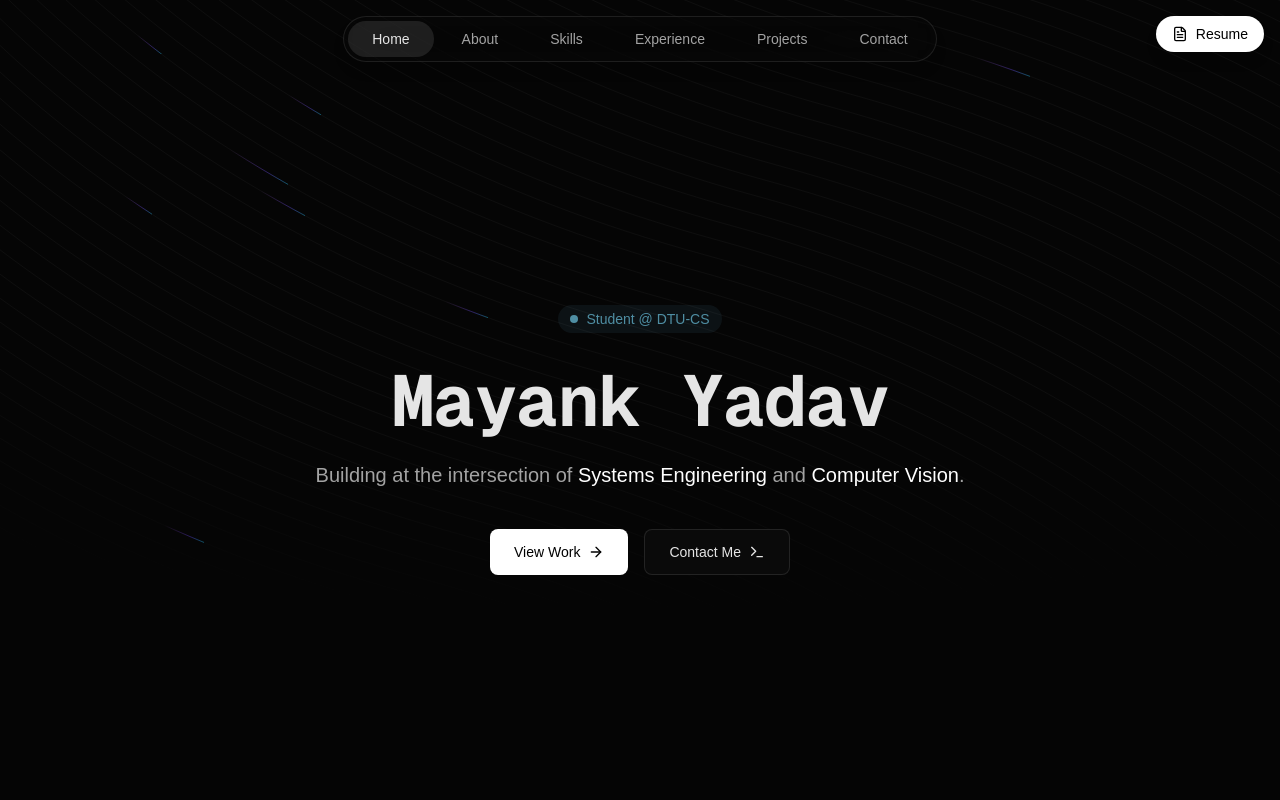
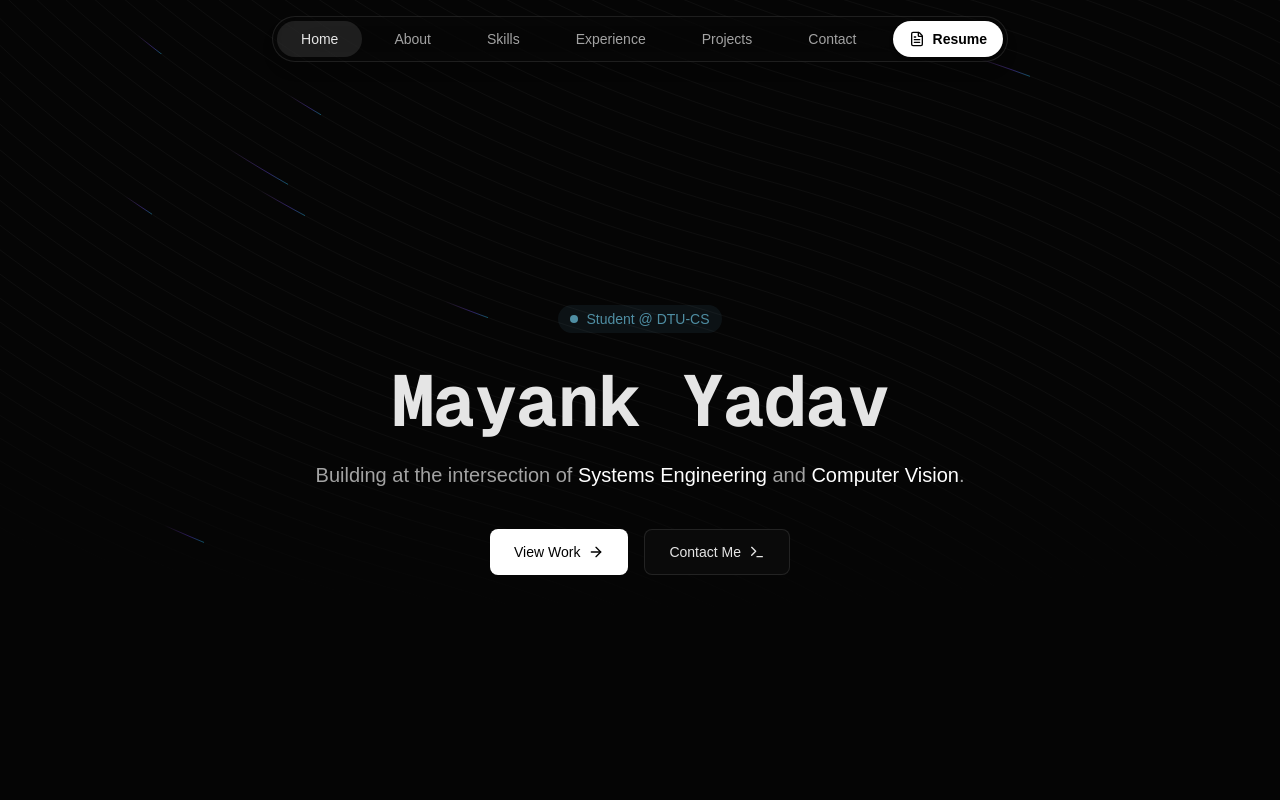
Before and after one commit to wolgwang1729/Portfolio, a Next.js app: page / in a window 1280 px wide. Shown: the top 800 px of the page. Built offline with nearby package versions, Linux system fonts and the light colour scheme.

Commit message:
subtle ui improvement

```diff
--- a/src/components/Contact.tsx
+++ b/src/components/Contact.tsx
@@ -76,6 +76,7 @@ export default function Contact() {
               href={link.href}
               target="_blank"
               rel="noopener noreferrer"
+              aria-label={`${link.name}: ${link.value}`}
               initial={{ opacity: 0, y: 20 }}
               whileInView={{ opacity: 1, y: 0 }}
               viewport={{ once: true }}
--- a/src/components/Navbar.tsx
+++ b/src/components/Navbar.tsx
@@ -54,20 +54,6 @@ export default function Navbar() {
 
   return (
     <>
-      {/*Resume button*/}
-      <motion.a
-        href="/resume.pdf"
-        target="_blank"
-        rel="noopener noreferrer"
-        initial={{ x: 60, opacity: 0 }}
-        animate={{ x: 0, opacity: 1 }}
-        transition={{ duration: 0.5, delay: 0.15 }}
-        className="fixed top-4 right-4 z-[60] flex items-center gap-2 px-4 py-2 rounded-full bg-white text-black shadow-lg hover:bg-gray-100 transition-all font-semibold cursor-pointer"
-      >
-        <FileText className="w-4 h-4" />
-        <span className="text-sm font-medium">Resume</span>
-      </motion.a>
-
       <motion.nav
         initial={{ y: -100, opacity: 0 }}
         animate={{ y: 0, opacity: 1 }}
@@ -75,7 +61,7 @@ export default function Navbar() {
         className="fixed top-0 left-0 right-0 z-50 flex justify-center py-4 px-4"
       >
         {/* Desktop nav */}
-        <div className="hidden md:flex items-center gap-1 p-1 rounded-full border border-white/10 bg-surface/30 backdrop-blur-xl shadow-lg">
+        <div className="hidden md:flex items-center gap-2 p-1 rounded-full border border-white/10 bg-surface/30 backdrop-blur-xl shadow-lg">
           {navItems.map((item) => {
             const isActive = activeSection === item.href
             return (
@@ -92,6 +78,18 @@ export default function Navbar() {
               </Link>
             )
           })}
+          <motion.a
+            href="/resume.pdf"
+            target="_blank"
+            rel="noopener noreferrer"
+            initial={{ x: 20, opacity: 0 }}
+            animate={{ x: 0, opacity: 1 }}
+            transition={{ duration: 0.4, delay: 0.1 }}
+            className="ml-1 flex items-center gap-2 px-4 py-2 rounded-full bg-white text-black shadow-md hover:bg-gray-100 transition-all text-sm font-semibold"
+          >
+            <FileText className="w-4 h-4" />
+            <span>Resume</span>
+          </motion.a>
         </div>
 
         {/* Mobile hamburger button */}
@@ -129,6 +127,16 @@ export default function Navbar() {
                 </Link>
               )
             })}
+            <a
+              href="/resume.pdf"
+              target="_blank"
+              rel="noopener noreferrer"
+              onClick={() => setMobileOpen(false)}
+              className="px-4 py-3 text-sm font-semibold rounded-xl bg-white text-black hover:bg-gray-100 transition-all flex items-center gap-2"
+            >
+              <FileText className="w-4 h-4" />
+              <span>Resume</span>
+            </a>
           </div>
         </div>
       </motion.nav>
--- a/src/components/Profiles.tsx
+++ b/src/components/Profiles.tsx
@@ -1,4 +1,5 @@
 'use client'
+import Image from 'next/image'
 import { motion } from 'framer-motion'
 import { Link2, Target, Shield, Star, Hexagon } from 'lucide-react'
 
@@ -64,7 +65,7 @@ export default function Profiles() {
                   transition={{ delay: i * 0.05 }}
                   className="flex items-center gap-3 p-4 rounded-xl bg-surface border border-white/5 hover:border-white/20 hover:bg-white/5 transition-all"
                 >
-                  <img src={profile.icon} alt={profile.name} className="w-8 h-8" />
+                  <Image src={profile.icon} alt={profile.name} width={32} height={32} className="w-8 h-8" />
                   <div className="flex flex-col">
                     <span className="text-sm font-semibold text-primary">{profile.name}</span>
                     <span className="text-xs text-secondary">Connect</span>
@@ -98,7 +99,7 @@ export default function Profiles() {
                   transition={{ delay: i * 0.05 }}
                   className="flex items-center gap-3 p-4 rounded-xl bg-surface border border-white/5 hover:border-white/20 hover:bg-white/5 transition-all"
                 >
-                  <img src={profile.icon} alt={profile.name} className="w-8 h-8" />
+                  <Image src={profile.icon} alt={profile.name} width={32} height={32} className="w-8 h-8" />
                   <div className="flex flex-col">
                     <span className="text-sm font-semibold text-primary">{profile.name}</span>
                     <span className="text-xs text-secondary">View Profile</span>
--- a/src/components/Projects.tsx
+++ b/src/components/Projects.tsx
@@ -1,4 +1,5 @@
 'use client'
+import Image from 'next/image'
 import { useState } from 'react'
 import { motion } from 'framer-motion'
 import { Github, ExternalLink, Cpu, Activity, User, Sparkles, Brain, Layers, ChevronDown, ChevronUp } from 'lucide-react'
@@ -89,11 +90,13 @@ export default function Projects() {
             >
               <div className="mb-4 rounded-xl border border-white/5 bg-white/5 p-2">
                 <div className="relative aspect-[21/9] overflow-hidden rounded-lg">
-                  <img
+                  <Image
                     src={project.image}
                     alt={project.title}
+                    width={1200}
+                    height={514}
                     className="h-full w-full object-cover object-top transition-transform duration-300 group-hover:scale-[1.02]"
-                    loading="lazy"
+                    sizes="(max-width: 768px) 100vw, 50vw"
                   />
                   <div className="pointer-events-none absolute inset-0 bg-black/30 opacity-60 transition-opacity duration-300 group-hover:opacity-0" />
                 </div>
@@ -142,11 +145,13 @@ export default function Projects() {
                 >
                   <div className="mb-4 rounded-xl border border-white/5 bg-white/5 p-2">
                     <div className="relative aspect-[21/9] overflow-hidden rounded-lg">
-                      <img
+                      <Image
                         src={project.image}
                         alt={project.title}
+                        width={1200}
+                        height={514}
                         className="h-full w-full object-cover object-top transition-transform duration-300 group-hover:scale-[1.02]"
-                        loading="lazy"
+                        sizes="(max-width: 768px) 100vw, 50vw"
                       />
                       <div className="pointer-events-none absolute inset-0 bg-black/30 opacity-60 transition-opacity duration-300 group-hover:opacity-0" />
                     </div>
```
